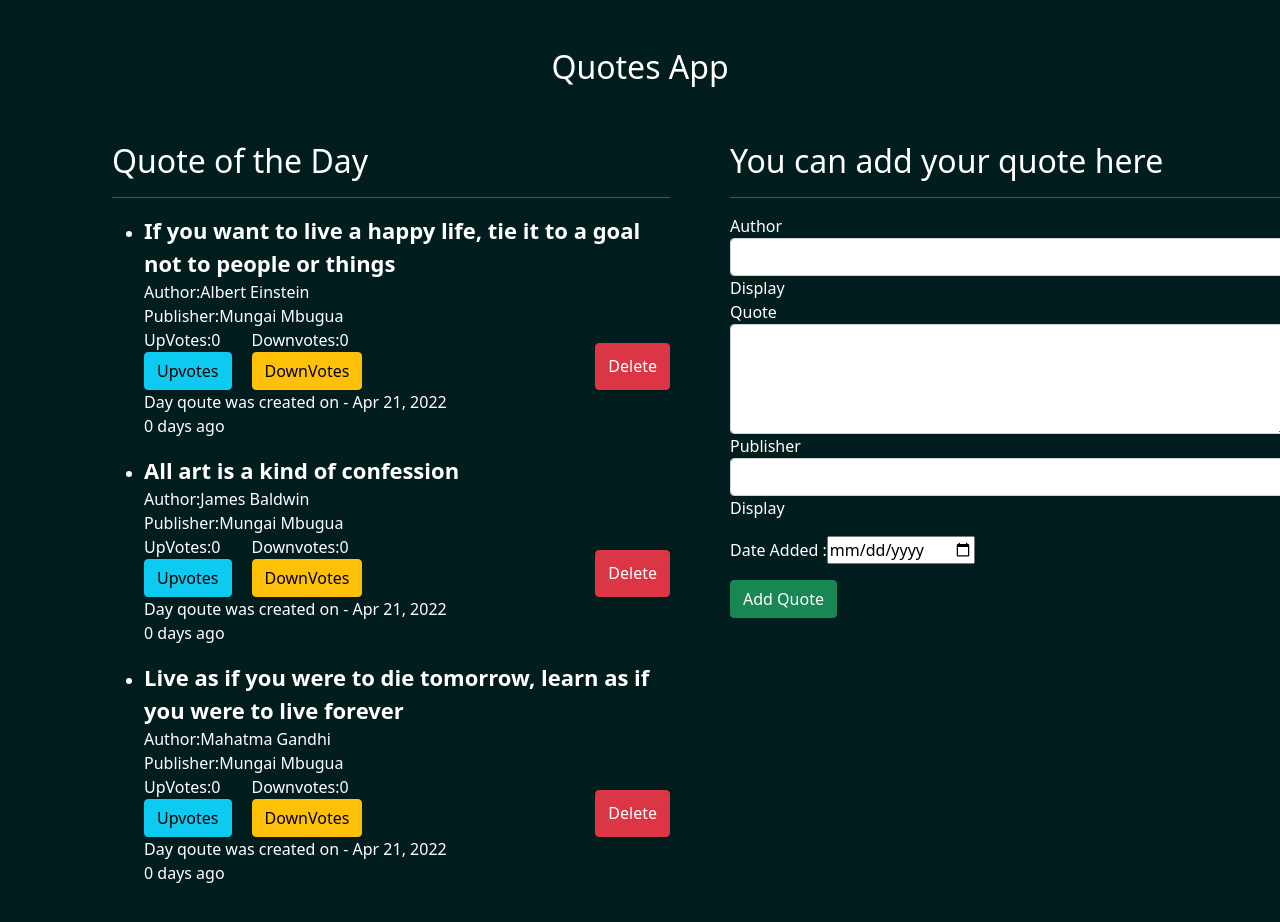
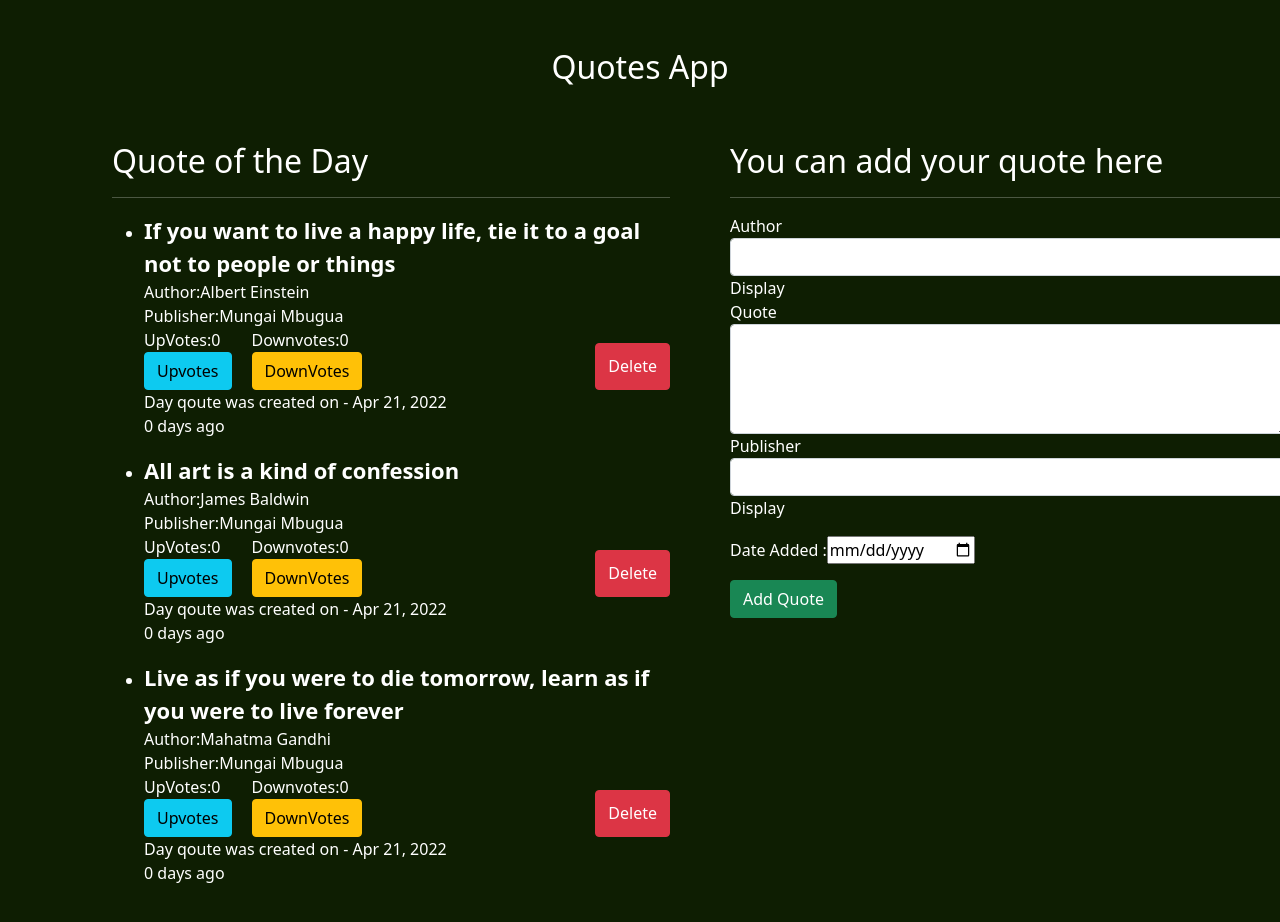
Before and after one commit to munga114/deepquotes, an Angular app: page / in a window 1280 px wide. Shown: the top 922 px of the page. Built offline with nearby package versions, Linux system fonts and the light colour scheme.

Commit message:
change container fluid background color

```diff
--- a/src/app/app.component.css
+++ b/src/app/app.component.css
@@ -1,5 +1,5 @@
 .container-fluid{
-    background-color:#021d1e;
+    background-color:#0e1e02;
     /* background-image: url(../assets/quote-6587909_1920.jpg); */
     background-repeat:repeat;
     height: 150vh;
```
